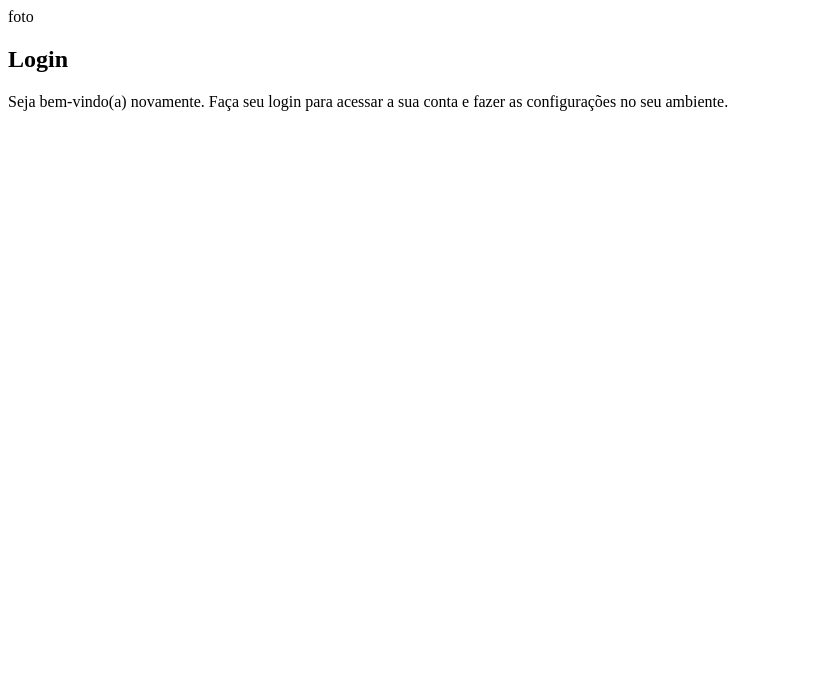
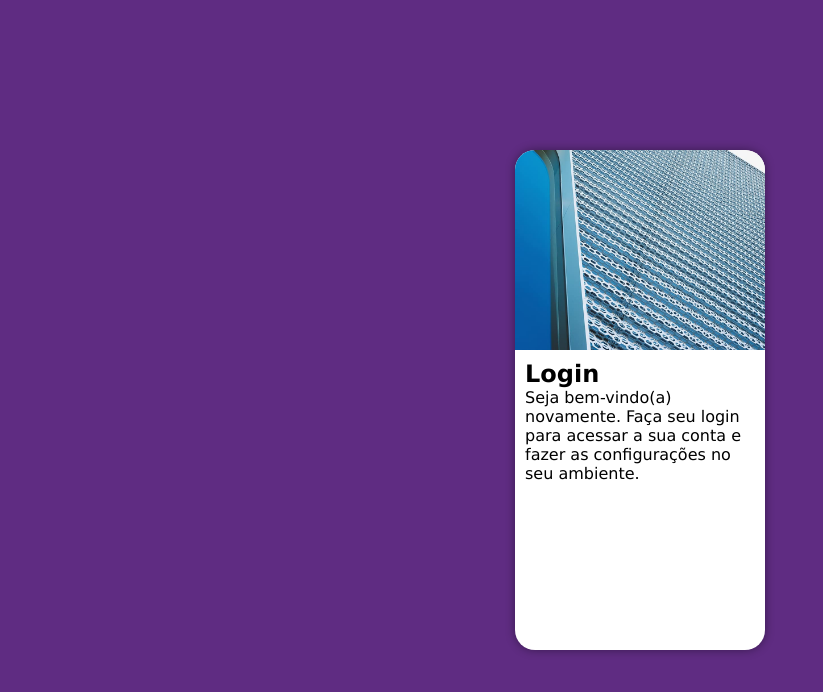
Before and after one commit to andertrx/projeto-login, a plain HTML site: page index.html in a window 1280 px wide. Shown: the whole page, without its empty margins (0-823 px from the left). Drawn offline with Linux system fonts and the light colour scheme.

Commit message:
atualização do css  do projeto

```diff
--- a/css/style.css
+++ b/css/style.css
@@ -0,0 +1,53 @@
+@charset "UTF-8";
+
+/*
+Paleta de cores
+verde: #49a09d
+Lilás: #5f2c822
+*/
+
+* {
+    font-family: Verdana, Geneva, Tahoma, sans-serif;
+    padding: 0px;
+    margin: 0px;
+    box-sizing: border-box;
+}
+
+body, html {
+    background-color: #5f2c82 ;
+    height: 100vh;
+    width: 100vw;
+}
+
+main {
+    position: relative;
+    height: 100vh;
+    width: 100vw;
+}
+
+section#login {
+    position: absolute;
+    top: 50%;
+    left: 50%;
+    transform: translate(-50%, -50%) ;
+    background-color: white;
+    width: 250px;
+    height: 500px;
+    border-radius: 20px;
+    overflow: hidden;
+    box-shadow: 0px 0px 10px rgba(0, 0, 0, 0.404);
+
+}
+
+section#login > div#imagem {
+    display: block;
+    background: url(../imagens/metal.jpg) no-repeat;
+    height: 200px;
+    background-size: cover;
+    background-position: left bottom;
+}
+
+section#login > div#formulário {
+    display: block;
+    padding: 10px;
+}
--- a/index.html
+++ b/index.html
@@ -12,12 +12,15 @@
         <section id="login">
 
             <div id="imagem">
-                foto
+               <!--Aqui vai a imagem no css-->
             </div>
 
             <div id="formulário">
                 <h1>Login</h1>
                 <p>Seja bem-vindo(a) novamente. Faça seu login para acessar a sua conta e fazer as configurações no seu ambiente.</p>
+
+                <form action="login.php" method="post"></form>
+
             </div>
 
         </section>
```
